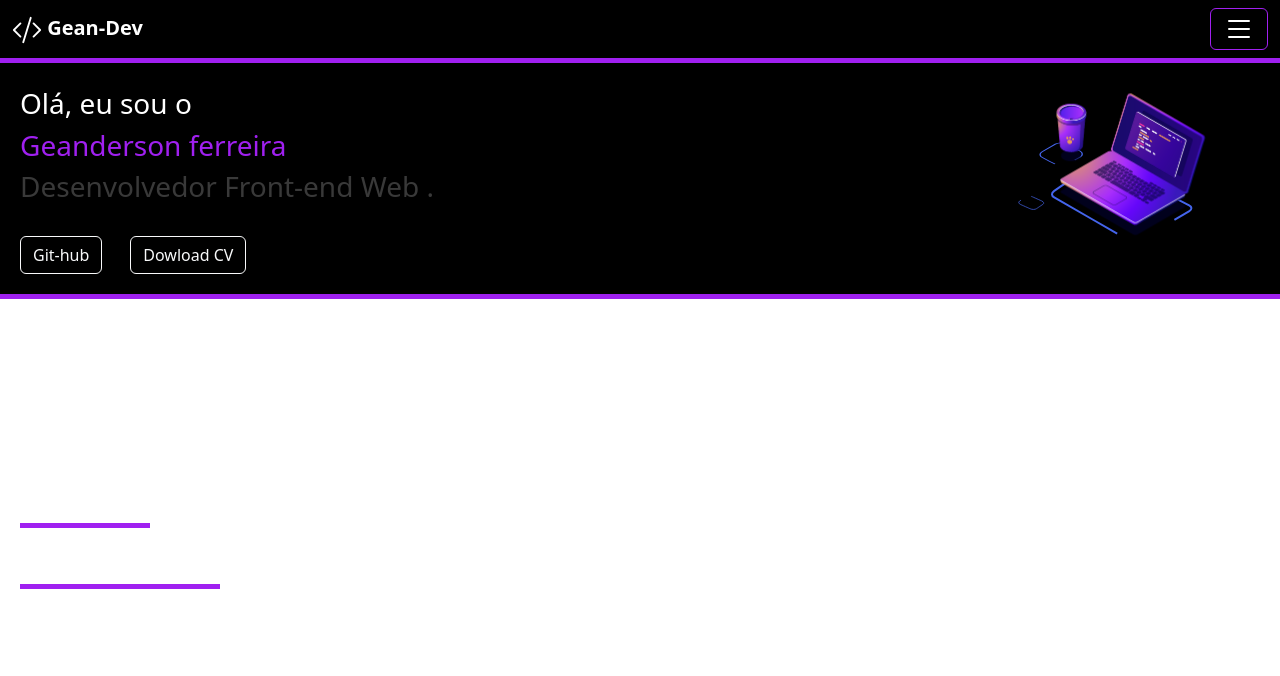
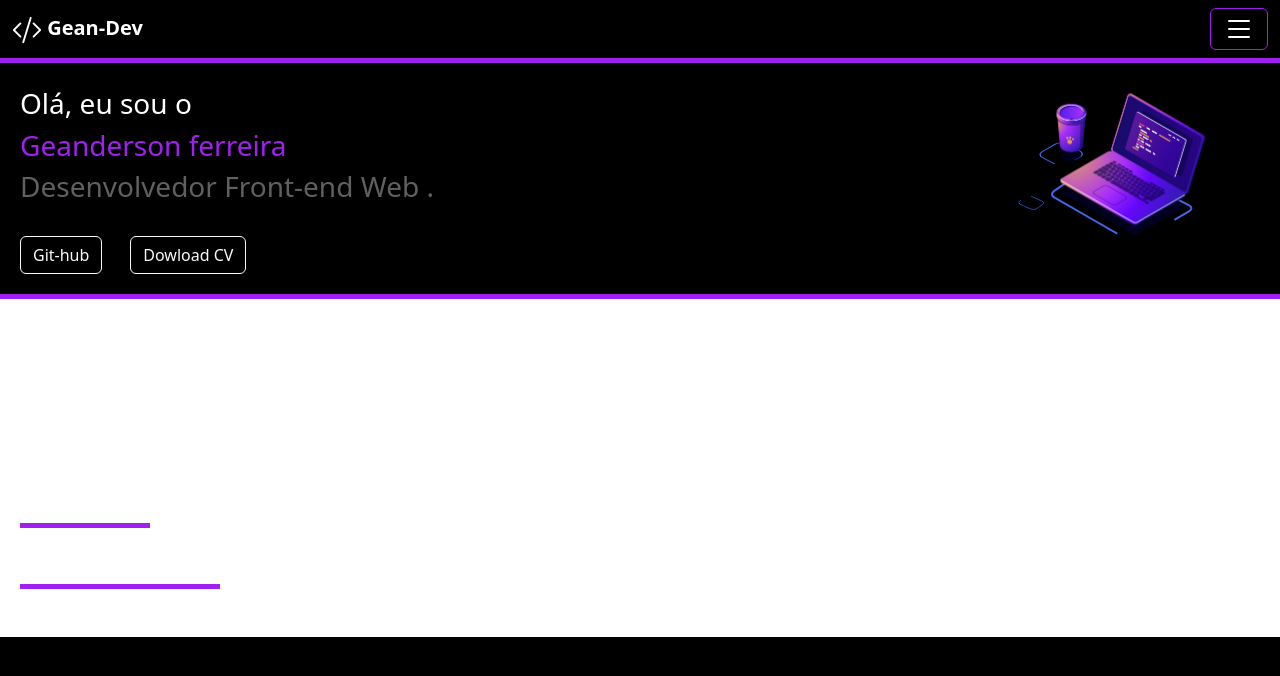
Before and after one commit to geanderson-062/Portfolio_geanderson, a React (Create React App) app: page / in a window 1280 px wide. Shown: the top 676 px of the page. Built offline with nearby package versions, Linux system fonts and the light colour scheme.

Commit message:
new color

```diff
--- a/src/styles/main.css
+++ b/src/styles/main.css
@@ -1,3 +1,6 @@
+html {
+    background-color: #000;
+}
 
 .corPrimaria {
     background-color: #000;
@@ -9,7 +12,7 @@
 
 }
 .corTitulo2 {
-    color: #434343da;
+    color: #606063;
 
 }
 .corTitulo3 {
```
